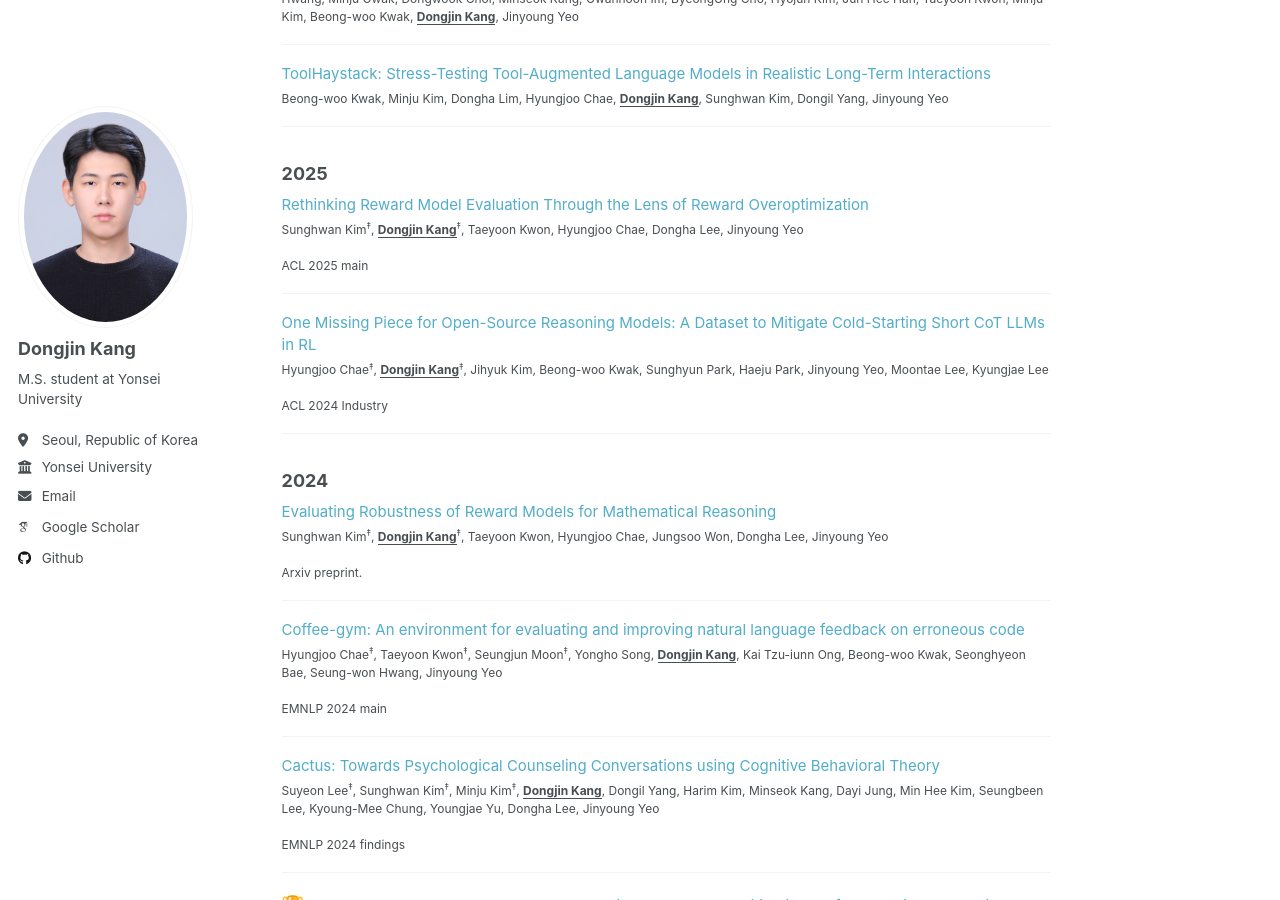
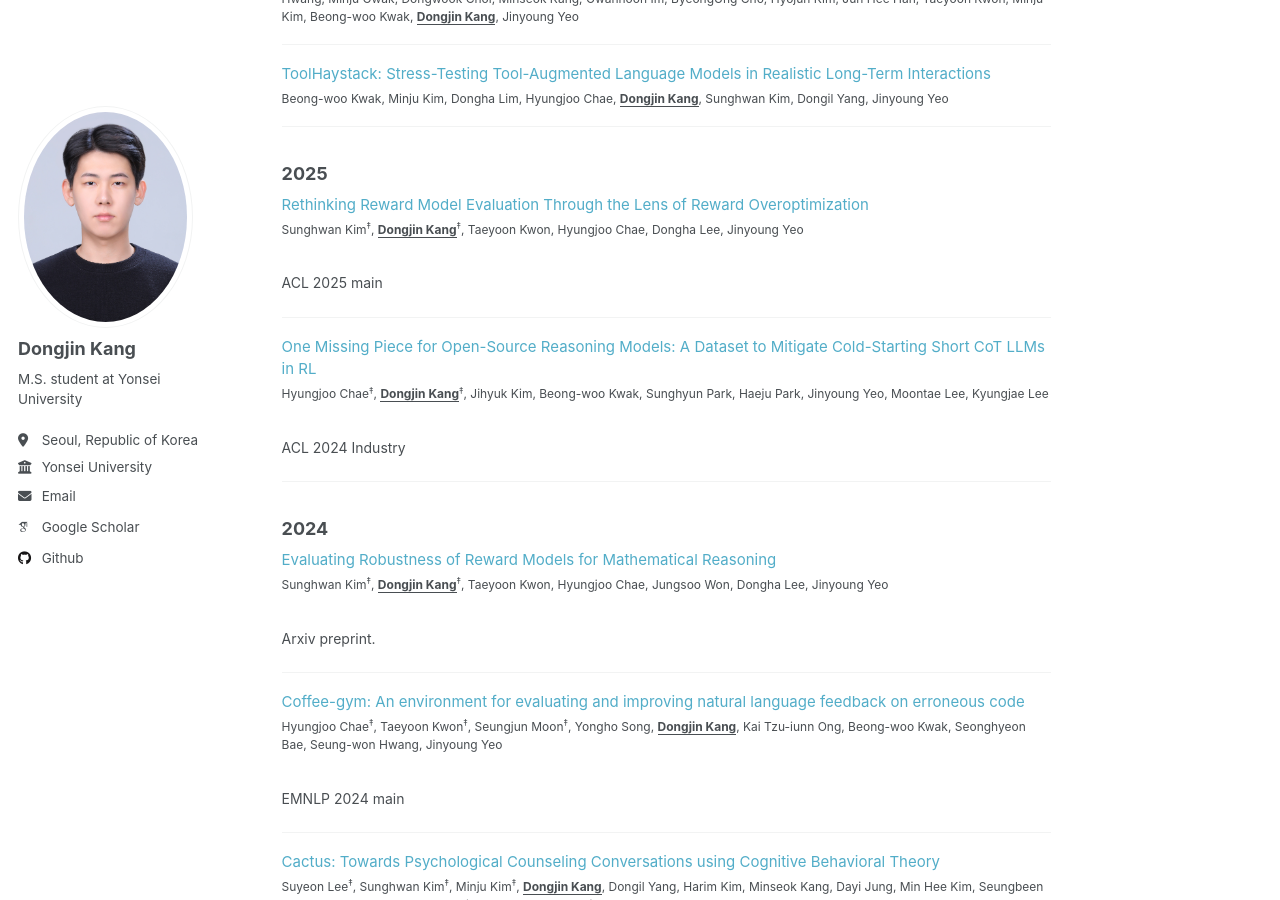
Before and after one commit to 1eastar/1eastar.github.io, a Jekyll site: the page built from _pages/about.md, in a window 1280 px wide and 900 px high, scrolled down 656 px. Built offline with Jekyll 4.4.1, drawn with Linux system fonts in a browser that asks for light colours; some web fonts are replaced.

Commit message:
update 25.05.28

```diff
--- a/_pages/about.md
+++ b/_pages/about.md
@@ -59,9 +59,11 @@ ___
 </p>
 
 <p style="font-size:12px;">
-Sunghwan Kim<sup>‡</sup>, <u style="font-weight:bold;">Dongjin Kang</u><sup>‡</sup>, Taeyoon Kwon, Hyungjoo Chae, Dongha Lee, Jinyoung Yeo
-<br/><br/>
-ACL 2025 main
+  Sunghwan Kim<sup>‡</sup>, <u style="font-weight:bold;">Dongjin Kang</u><sup>‡</sup>, Taeyoon Kwon, Hyungjoo Chae, Dongha Lee, Jinyoung Yeo
+  <br/><br/>
+  <p style="font-size: 14px;">
+  ACL 2025 main
+  </p>
 </p>
 ___
 <p style="font-size:15px; margin-bottom: 0.3em;">
@@ -71,9 +73,11 @@ ___
 </p>
 
 <p style="font-size:12px;">
-Hyungjoo Chae<sup>‡</sup>, <u style="font-weight:bold;">Dongjin Kang</u><sup>‡</sup>, Jihyuk Kim, Beong-woo Kwak, Sunghyun Park, Haeju Park, Jinyoung Yeo, Moontae Lee, Kyungjae Lee
-<br/><br/>
-ACL 2024 Industry
+  Hyungjoo Chae<sup>‡</sup>, <u style="font-weight:bold;">Dongjin Kang</u><sup>‡</sup>, Jihyuk Kim, Beong-woo Kwak, Sunghyun Park, Haeju Park, Jinyoung Yeo, Moontae Lee, Kyungjae Lee
+  <br/><br/>
+  <p style="font-size: 14px;">
+  ACL 2024 Industry
+  </p>
 </p>
 
 ___
@@ -87,9 +91,12 @@ ___
 </p>
 
 <p style="font-size:12px;">
-Sunghwan Kim<sup>‡</sup>, <u style="font-weight:bold;">Dongjin Kang</u><sup>‡</sup>, Taeyoon Kwon, Hyungjoo Chae, Jungsoo Won, Dongha Lee, Jinyoung Yeo
-<br/><br/>
-Arxiv preprint.
+  Sunghwan Kim<sup>‡</sup>, <u style="font-weight:bold;">Dongjin Kang</u><sup>‡</sup>, Taeyoon Kwon, Hyungjoo Chae, Jungsoo Won, Dongha Lee, Jinyoung Yeo
+  <br/><br/>
+
+  <p style="font-size: 14px;">
+  Arxiv preprint.
+  </p>
 </p>
 ___
 <p style="font-size:15px; margin-bottom: 0.3em;">
@@ -99,9 +106,11 @@ ___
 </p>
 
 <p style="font-size:12px;">
-Hyungjoo Chae<sup>‡</sup>, Taeyoon Kwon<sup>‡</sup>, Seungjun Moon<sup>‡</sup>, Yongho Song, <u style="font-weight:bold;">Dongjin Kang</u>, Kai Tzu-iunn Ong, Beong-woo Kwak, Seonghyeon Bae, Seung-won Hwang, Jinyoung Yeo
-<br/><br/>
-EMNLP 2024 main
+  Hyungjoo Chae<sup>‡</sup>, Taeyoon Kwon<sup>‡</sup>, Seungjun Moon<sup>‡</sup>, Yongho Song, <u style="font-weight:bold;">Dongjin Kang</u>, Kai Tzu-iunn Ong, Beong-woo Kwak, Seonghyeon Bae, Seung-won Hwang, Jinyoung Yeo
+  <br/><br/>
+  <p style="font-size: 14px;">
+  EMNLP 2024 main
+  </p>
 </p>
 
 ___
@@ -112,10 +121,12 @@ ___
 </p>
 
 <p style="font-size:12px;">
-Suyeon Lee<sup>‡</sup>, Sunghwan Kim<sup>‡</sup>, Minju Kim<sup>‡</sup>, <u style="font-weight:bold;">Dongjin Kang</u>, Dongil Yang, Harim Kim, Minseok Kang, Dayi Jung, Min Hee Kim, Seungbeen Lee, Kyoung-Mee Chung, Youngjae Yu, Dongha Lee, Jinyoung Yeo
+  Suyeon Lee<sup>‡</sup>, Sunghwan Kim<sup>‡</sup>, Minju Kim<sup>‡</sup>, <u style="font-weight:bold;">Dongjin Kang</u>, Dongil Yang, Harim Kim, Minseok Kang, Dayi Jung, Min Hee Kim, Seungbeen Lee, Kyoung-Mee Chung, Youngjae Yu, Dongha Lee, Jinyoung Yeo
 
-<br/><br/>
-EMNLP 2024 findings
+  <br/><br/>
+  <p style="font-size: 14px;">
+  EMNLP 2024 findings
+  </p>
 </p>
 
 ___
@@ -127,10 +138,12 @@ ___
 </p>
 
 <p style="font-size:12px;">
-<u style="font-weight:bold;">Dongjin Kang</u><sup>‡</sup>, Sunghwan Kim<sup>‡</sup>, Taeyoon Kwon, Seungjun Moon, Hyunsouk Cho, Youngjae Yu, Dongha Lee, Jinyoung Yeo
+  <u style="font-weight:bold;">Dongjin Kang</u><sup>‡</sup>, Sunghwan Kim<sup>‡</sup>, Taeyoon Kwon, Seungjun Moon, Hyunsouk Cho, Youngjae Yu, Dongha Lee, Jinyoung Yeo
 
-<br/><br/>
-<u style="font-weight:900; color: #ea3800">[Outstanding Paper Award]</u> ACL 2024 main
+  <br/><br/>
+  <p style="font-size: 14px;">
+  <p style="font-weight:900; color: #ea3800">[Outstanding Paper Award]</p> ACL 2024 main
+  </p>
 </p>
 
 ___
@@ -141,9 +154,11 @@ ___
 </p>
 
 <p style="font-size:12px;">
-Seungjun Moon<sup>‡</sup>, Yongho Song<sup>‡</sup>, Hyungjoo Chae<sup>‡</sup>, Taeyoon Kwon, <u style="font-weight:bold;">Dongjin Kang</u>, Kai Tzu-iunn Ong, Seung-won Hwang, Jinyoung Yeo
-<br/><br/>
-Arxiv Preprint
+  Seungjun Moon<sup>‡</sup>, Yongho Song<sup>‡</sup>, Hyungjoo Chae<sup>‡</sup>, Taeyoon Kwon, <u style="font-weight:bold;">Dongjin Kang</u>, Kai Tzu-iunn Ong, Seung-won Hwang, Jinyoung Yeo
+  <br/><br/>
+  <p style="font-size: 14px;">
+  Arxiv Preprint
+  </p>
 </p>
 
 ___
@@ -154,7 +169,9 @@ ___
 </p>
 
 <p style="font-size:12px;">
-Taeyoon Kwon<sup>‡</sup>, Kai Tzu-iunn Ong<sup>‡</sup>, <u style="font-weight:bold;">Dongjin Kang</u>, Seungjun Moon, Jeong Ryong Lee, Dosik Hwang, Yongsik Sim, Beomseok Sohn, Dongha Lee, Jinyoung Yeo
-<br/><br/>
-AAAI 2024
+  Taeyoon Kwon<sup>‡</sup>, Kai Tzu-iunn Ong<sup>‡</sup>, <u style="font-weight:bold;">Dongjin Kang</u>, Seungjun Moon, Jeong Ryong Lee, Dosik Hwang, Yongsik Sim, Beomseok Sohn, Dongha Lee, Jinyoung Yeo
+  <br/><br/>
+  <p style="font-size: 14px;">
+  AAAI 2024
+  </p>
 </p>
```
